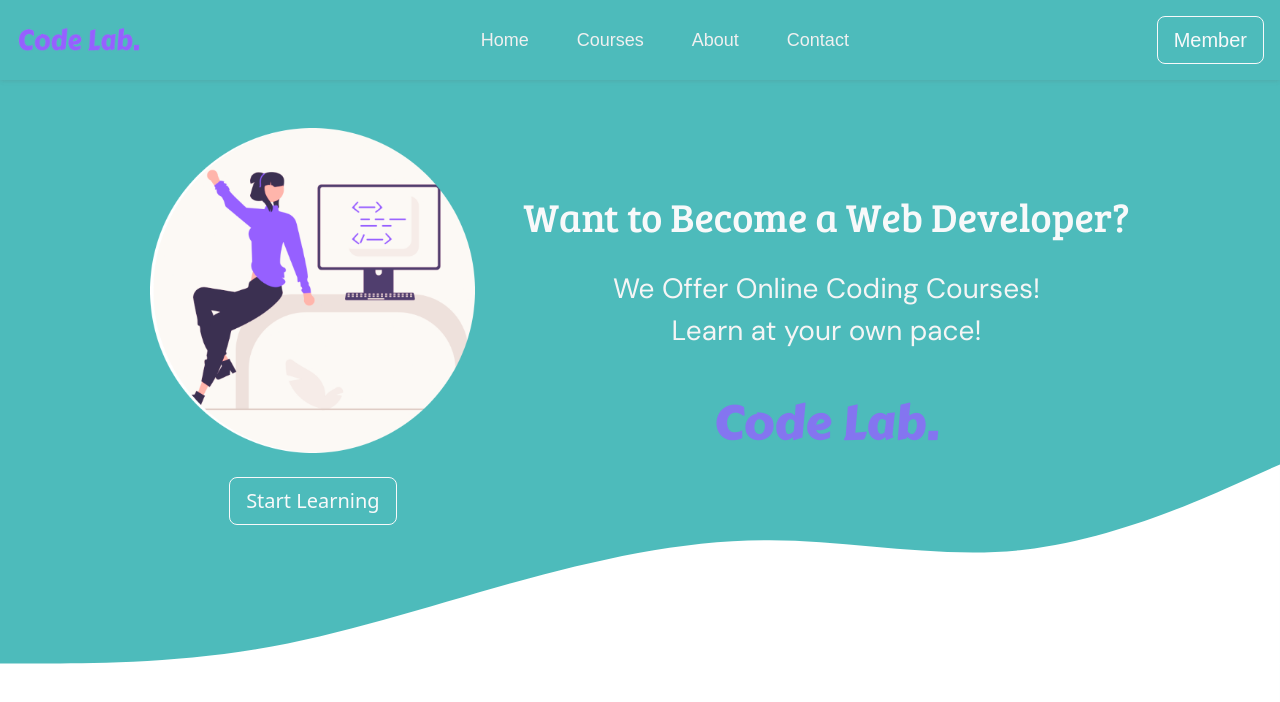
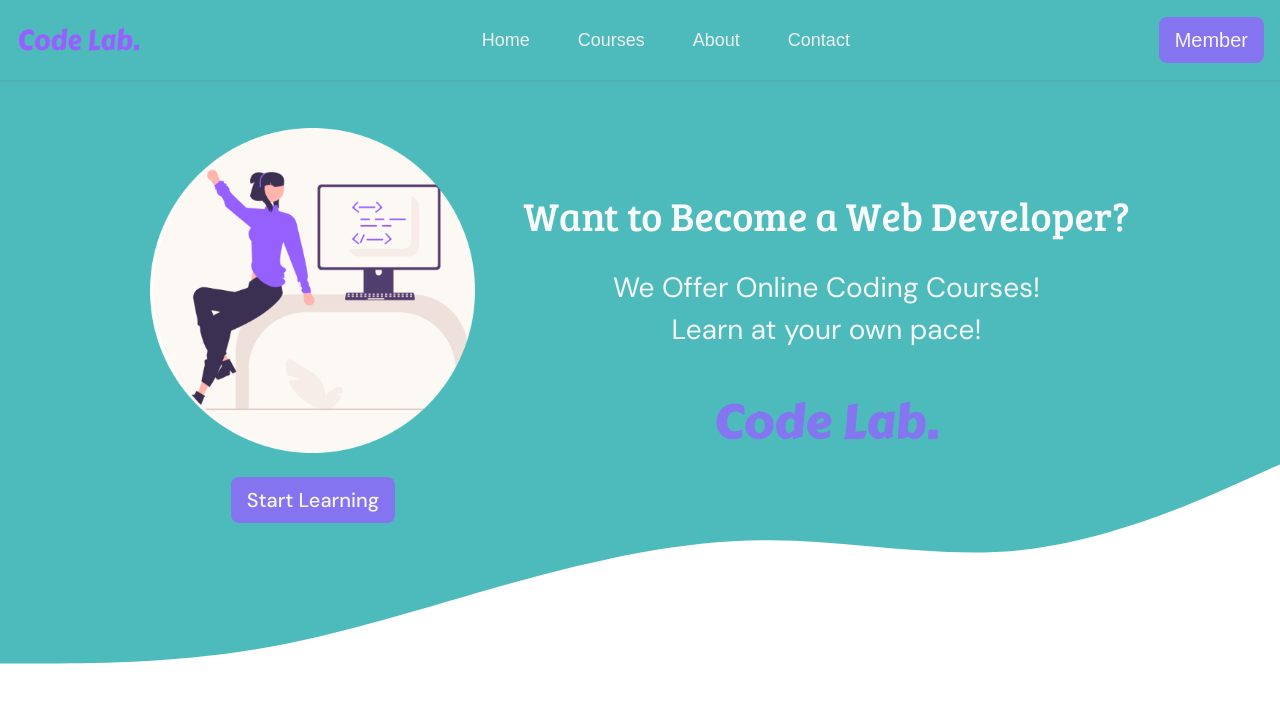
Before and after one commit to GITvoren/course-booking-react, a React (Create React App) app: page / in a window 1280 px wide. Shown: the top 702 px of the page. Built offline with nearby package versions, Linux system fonts and the light colour scheme; a web font is replaced by a local one.

Commit message:
fixed colors

```diff
--- a/src/assets/css/banner.css
+++ b/src/assets/css/banner.css
@@ -34,6 +34,17 @@ svg{
 
 .banner-btn{
      z-index: 12;
+     background-color: #9560ffc5!important;
+     color: whitesmoke;
+     border: 0;
+     font-family: 'DM Sans', sans-serif;
+     font-weight: 500;
+}
+
+.banner-btn:hover{
+
+     color: #9560ffc5!important;
+     background-color: rgba(245, 245, 245, 0.747)!important;
 }
 
 .banner-one{
--- a/src/assets/css/navbar.css
+++ b/src/assets/css/navbar.css
@@ -33,3 +33,18 @@ nav{
      height: 35px;
      width: 125px;
 }
+
+.custom-bg2{
+     background-color: #9560ffc5!important;
+}
+
+.custom-bg3{
+     border: 0;
+     color: whitesmoke;
+     background-color: #9560ffc5!important;
+}
+
+.custom-bg3:hover{
+     background-color: rgba(245, 245, 245, 0.747)!important;
+     color: #9560ffc5!important;
+}
--- a/src/components/AppNavbar.js
+++ b/src/components/AppNavbar.js
@@ -15,7 +15,7 @@ function AppNavbar() {
             <li>Contact</li>
         </ul>
         <div>
-          <Button variant="outline-light btn-lg">Member</Button>{' '}
+          <Button variant="outline-light btn-lg" className="custom-bg3">Member</Button>{' '}
         </div>
       </nav>
   );
```
